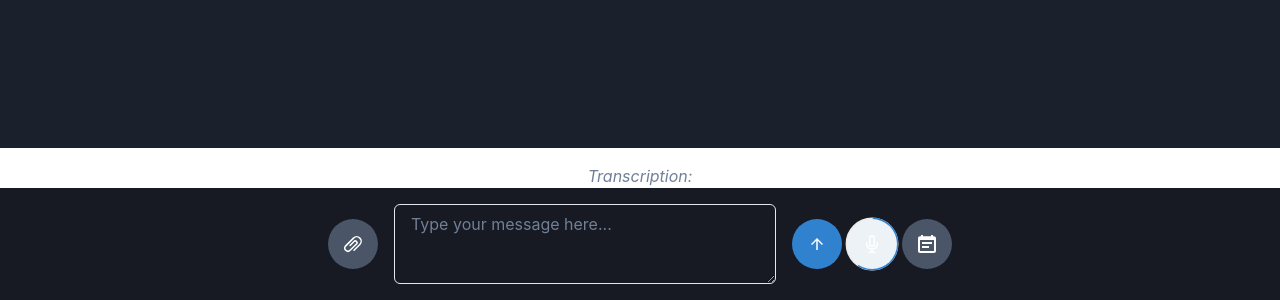
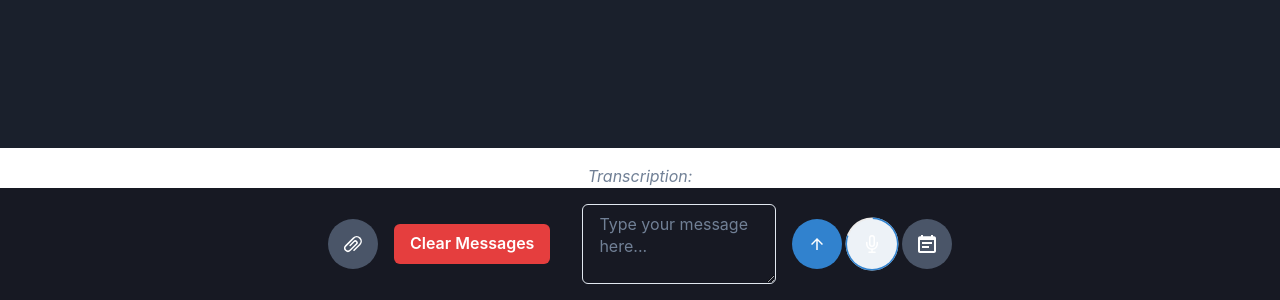
Before and after one commit to NEUR0515/memgpt-va-ui, a React (Create React App) app in the folder frontend/: page /frontend in a window 1280 px wide. Shown: the part 500-800 px from the top of the page. Built offline with nearby package versions, Linux system fonts and the light colour scheme; no server answers.

Commit message:
Added functionality to retain and clear messages

```diff
--- a/frontend/src/App.tsx
+++ b/frontend/src/App.tsx
@@ -38,6 +38,18 @@ function App() {
   const [transcription, setTranscription] = useState(''); // Transcription state
   // Simulate fetching tasks from agent's memory (for now we use mock tasks)
   const [tasks, setTasks] = useState<string[]>([]);
+  // Load messages from localStorage when the component is mounted
+  useEffect(() => {
+    const savedMessages = localStorage.getItem("chatMessages");
+    if (savedMessages) {
+      setMessages(JSON.parse(savedMessages));
+    }
+  }, []);
+
+  // Store messages in localStorage whenever they change
+  useEffect(() => {
+    localStorage.setItem("chatMessages", JSON.stringify(messages));
+  }, [messages]);
 
   useEffect(() => {
     const fetchedTasks = [
@@ -47,6 +59,7 @@ function App() {
     ]; // Mock tasks
     setTasks(fetchedTasks);
   }, []);
+
   // WebSocket connection setup with proper initialization
   const [ws, setWs] = useState<WebSocket | null>(null);
 
@@ -229,6 +242,7 @@ function App() {
       </Flex>
       <LiveTranscription transcription={transcription} />
       <MessageInput
+        setMessages={setMessages}
         onSendMessage={handleSendMessage}
         toggleLeftPanel={toggleLeftPanel}
         toggleRightPanel={toggleRightPanel}
--- a/frontend/src/components/ChatWindow.css
+++ b/frontend/src/components/ChatWindow.css
@@ -4,7 +4,7 @@
   padding: 10px;
   border-radius: 10px;
   margin-bottom: 10px;
-  max-width: 40%;
+  max-width: 45%;
 }
 
 /* User messages align right */
@@ -50,9 +50,9 @@
 }
 
 /* Mobile Responsiveness */
-@media (max-width: 600px) {
+@media (max-width: 800px) {
   .chat-message {
-      max-width: 80%;
+      max-width: 100%;
       overflow-y: auto; /* Enable scroll if messages are too long */
   }
 }
--- a/frontend/src/components/MessageInput.tsx
+++ b/frontend/src/components/MessageInput.tsx
@@ -1,5 +1,5 @@
 import React, { useState } from 'react';
-import { HStack, IconButton, CircularProgress, CircularProgressLabel, Textarea, Box, Flex } from '@chakra-ui/react';
+import { HStack, IconButton, CircularProgress, CircularProgressLabel, Textarea, Box, Flex, Button } from '@chakra-ui/react';
 import { ArrowUpIcon, AttachmentIcon, CalendarIcon } from '@chakra-ui/icons';
 import { FiMic } from 'react-icons/fi';
 
@@ -7,12 +7,14 @@ interface MessageInputProps {
   onSendMessage: (message: string) => void;
   audioLevel: number;
   isListening: boolean;
+  setMessages: React.Dispatch<React.SetStateAction<any[]>>;  // Accept setMessages as a prop
   toggleListening: () => void;
   toggleLeftPanel: () => void;   // Prop for toggling the left panel
   toggleRightPanel: () => void;  // Prop for toggling the right panel
 }
 
 const MessageInput: React.FC<MessageInputProps> = ({
+  setMessages,
   onSendMessage,
   audioLevel,
   isListening,
@@ -21,7 +23,11 @@ const MessageInput: React.FC<MessageInputProps> = ({
   toggleRightPanel
 }) => {
   const [editorContent, setEditorContent] = useState('');
-
+  // Function to handle clearing messages
+  const handleClearMessages = (setMessages: React.Dispatch<React.SetStateAction<any[]>>) => {
+    setMessages([]);  // Clear messages from UI
+    localStorage.removeItem("chatMessages");  // Clear messages from localStorage
+  };
   const handleKeyDown = (e: React.KeyboardEvent<HTMLTextAreaElement>) => {
     if (e.key === 'Enter' && !e.shiftKey) {
       e.preventDefault(); // Prevent the default behavior of creating a new line
@@ -56,7 +62,12 @@ const MessageInput: React.FC<MessageInputProps> = ({
           h="50px"  // Fixed height for uniform size
           onClick={toggleLeftPanel} // Call the prop function to toggle the left panel
         />
-
+        {/* Clear Messages Button */}
+        <Flex justify="center" p={4}>
+          <Button colorScheme="red" onClick={() => handleClearMessages(setMessages)}>
+            Clear Messages
+          </Button>
+        </Flex>
         {/* Textarea in the center */}
         <Box flex="1" mx={4}>
           <Textarea
```
